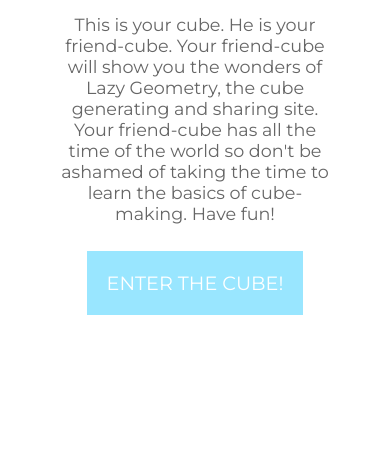
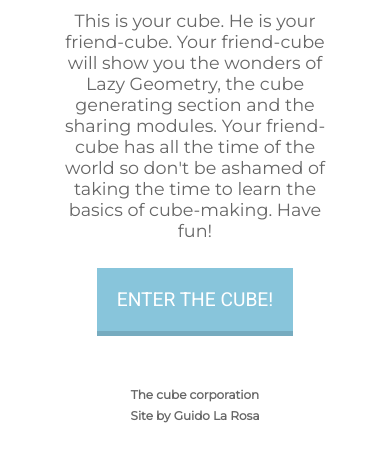
Before and after one commit to guidolarosa/MAGIC-CUBE, a plain HTML site: page index.html in a window 390 px wide. Shown: the part 511-965 px from the top of the page. Before the commit the page ends 846 px from the top, so only its background shows below. Drawn offline with nearby package versions, Linux system fonts and the light colour scheme.

Commit message:
mejorar responsivness desktop

```diff
--- a/index.html
+++ b/index.html
@@ -33,7 +33,7 @@
 
         <h3 id="main-sub">Welcome to your cube world</h3>
         <p>
-          This is your cube. He is your friend-cube. Your friend-cube will show you the wonders of Lazy Geometry, the cube generating and sharing site. Your friend-cube has all the time of the world so don't be ashamed of taking the time to learn the basics of cube-making. Have fun!
+          This is your cube. He is your friend-cube. Your friend-cube will show you the wonders of Lazy Geometry, the cube generating section and the sharing modules. Your friend-cube has all the time of the world so don't be ashamed of taking the time to learn the basics of cube-making. Have fun!
         </p>
 
         <a href="#"class="cta">
@@ -57,6 +57,10 @@
         </div>
       </div>
     </main>
+    <footer id="footer">
+      <h4>The cube corporation</h4>
+      <h4>Site by Guido La Rosa</h4>
+    </footer>
   </body>
 
   <script>
--- a/style.css
+++ b/style.css
@@ -80,15 +80,16 @@ h2  {
   font-size: 30px;
   position: relative;
   z-index: 10;
+  font-family: roboto;
 }
 
 p {
   color:#666;
-  font-size: 1.1em;
+  font-size: 0.9em;
 }
 
 .cta {
-  background-color: rgb(153, 230, 255);
+  background-color: #88c5db;
   color: white;
   padding: 20px;
   border-radius: 50;
@@ -96,12 +97,14 @@ p {
   display: inline-block;
   transition: all ease 0.2s;
   font-size: 1.2em;
-;
+  font-family: roboto;
+  border-bottom: 5px solid #76abbf;
 }
 
 .cta:hover  {
-  background-color: rgba(71, 112, 235,);
-  box-shadow: 0px 0px 20px 4px rgb(204, 255, 255)	)
+  background-color: #9fe6ff;
+  box-shadow: 0px 0px 20px 4px rgb(204, 255, 255);
+  border-bottom: 5px solid #87c0d9;
 }
 
 a {
@@ -112,10 +115,22 @@ a {
 li a {
   display: inline-block;
   margin: 10px;
-  color:rgb(153, 204, 255)	;
+  color:rgb(153, 204, 255);
 }
 
+footer  {
+  color:#666;
+  text-align: center;
+  display: none;
+}
+
+
+
 /*CUBO*/
+
+
+
+
 
 .show {
   display: inline-block;
@@ -188,6 +203,8 @@ background-color: rgba(153, 204, 255,0.5))
 #cube .top    { transform: rotateX(  90deg ) translateZ(125px ); }
 #cube .bottom { transform: rotateX( -90deg ) translateZ(125px ); }
 
+/*MEDIA QUERY*/
+
 @media (max-width: 800px) {
 
   h1  {
@@ -201,6 +218,7 @@ background-color: rgba(153, 204, 255,0.5))
   .welcome-module p {
     z-index: 10;
     position: relative;
+    font-size: 1.1em;
   }
 
   .cube-module  {
@@ -245,4 +263,13 @@ background-color: rgba(153, 204, 255,0.5))
     color: transparent;
     z-index: 0;
   }
+
+  #footer  {
+    width:100%;
+    display: inline-block;
+    text-align: center;
+    margin: 20px 0;
+    font-size: 12px;
+    line-height: 5px;
+  }
 }
```
